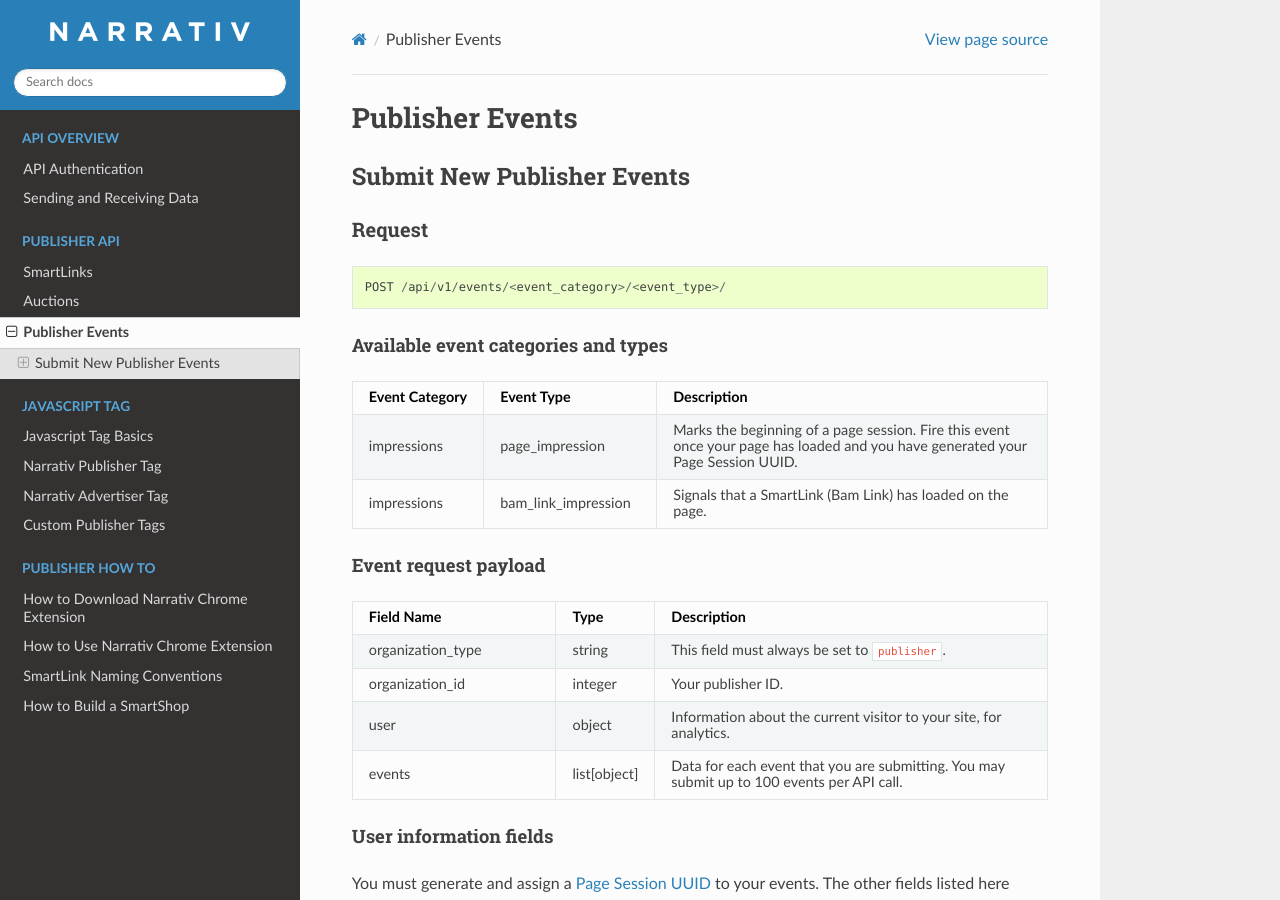
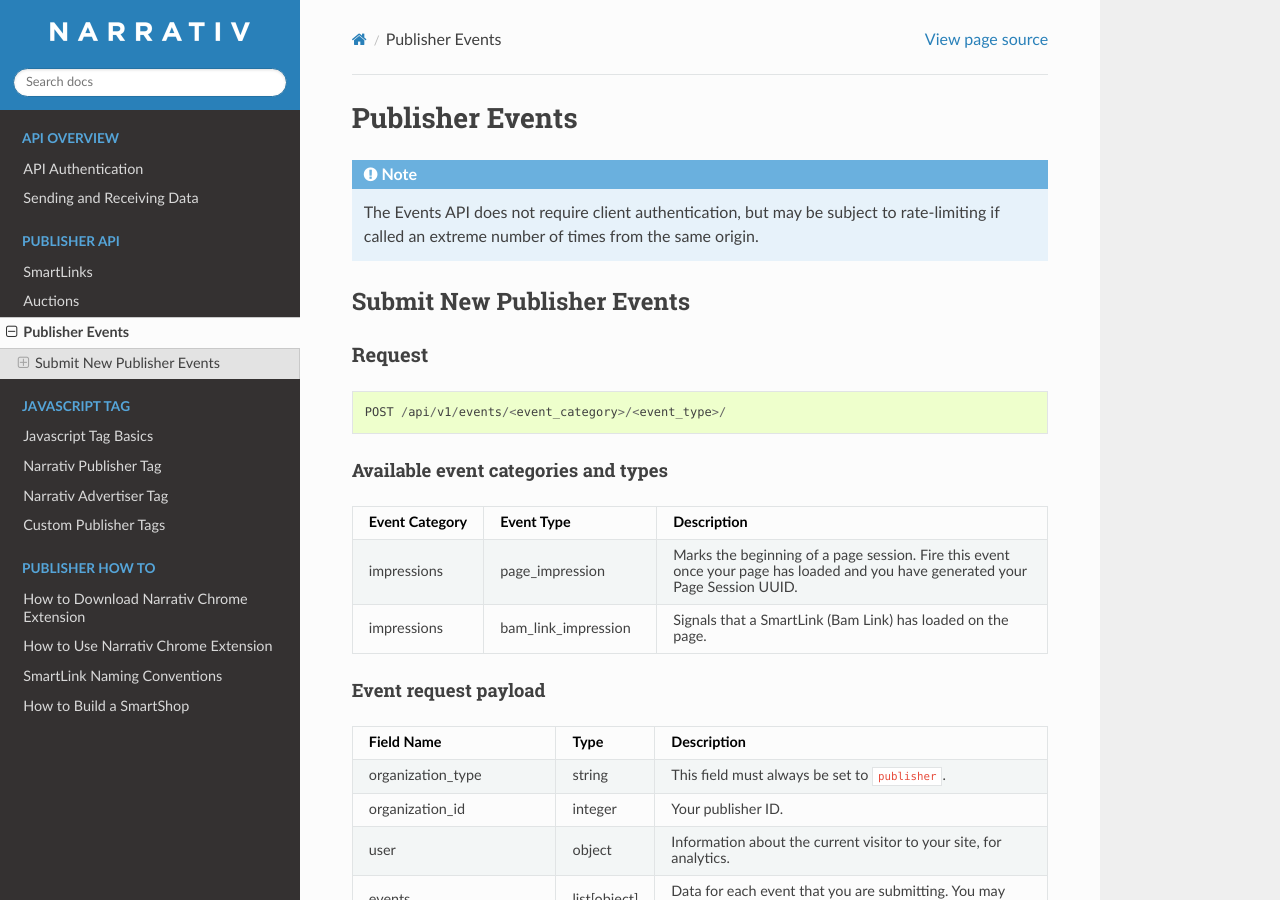
Before and after one commit to robinssq/api-docs, a Sphinx documentation site: the page built from docs/events.rst, in a window 1280 px wide and 900 px high. Built offline with Sphinx 7.4.7 and the Read the Docs theme 2.0.0, drawn with Linux system fonts in a browser that asks for light colours.

Commit message:
BAM-1606: add missing note about events API auth

```diff
--- a/docs/events.rst
+++ b/docs/events.rst
@@ -1,5 +1,9 @@
 Publisher Events
 ================
+
+.. note:: The Events API does not require client authentication, but may be
+   subject to rate-limiting if called an extreme number of times from the
+   same origin.
 
 Submit New Publisher Events
 ---------------------------
```
